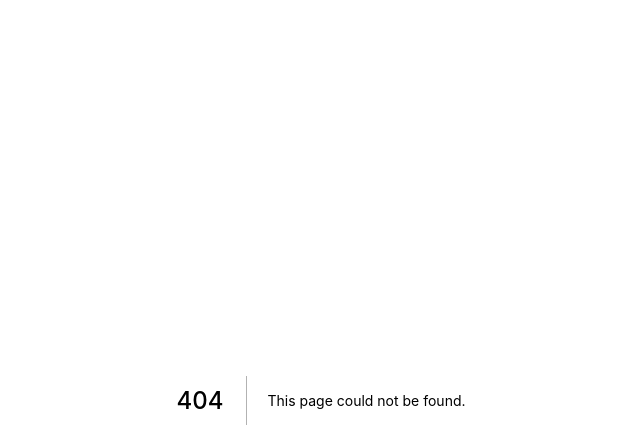
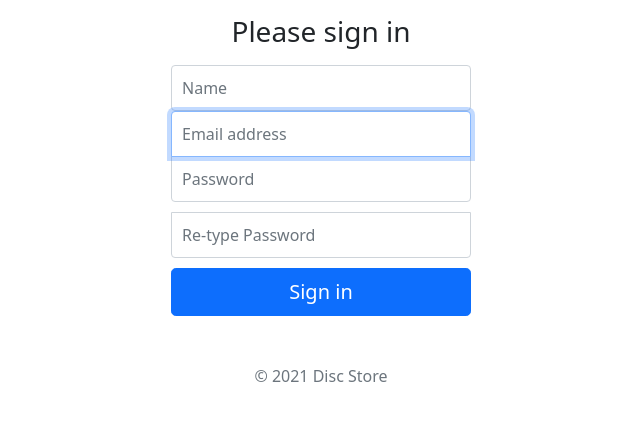
Before and after one commit to ryoyin/disc-store-frontend, a Next.js app: page /user/register in a window 1280 px wide. Before the commit this address had no page. Shown: the top 448 px of the page, without its empty margins (319-959 px from the left). Built offline with nearby package versions, Linux system fonts and the light colour scheme.

Commit message:
complete register and logout

```diff
--- a/layouts/layout.js
+++ b/layouts/layout.js
@@ -15,7 +15,7 @@ export default function Layout({user, children}) {
       <header>
         <nav className="navbar navbar-expand-lg navbar-light bg-light">
           <div className="container-fluid">
-            <a className="navbar-brand" href="#"><img src="./images/logo.png" /></a>
+            <a className="navbar-brand" href="#"><img src="./images/logo.jpeg" /></a>
             <button className="navbar-toggler" type="button" data-bs-toggle="collapse" data-bs-target="#navbarSupportedContent" aria-controls="navbarSupportedContent" aria-expanded="false" aria-label="Toggle navigation">
               <span className="navbar-toggler-icon"></span>
             </button>
@@ -86,7 +86,7 @@ const SignOutButton = () => {
 const SignUpButton = () => {
   return (
     <button className="btn text-nowrap">
-      <Link href="/user/regiser">
+      <Link href="/user/register">
         <a>Sign up</a>
       </Link>
     </button>
--- /dev/null
+++ b/pages/user/register.js
@@ -0,0 +1,103 @@
+import Head from 'next/head'
+import apiServer from '../../lib/server';
+import { useCookies } from "react-cookie"
+import { useFormik } from 'formik';
+import { useRouter } from 'next/router'
+import { checkUser } from '../../lib/auth'
+
+export default function Register() {
+
+  const [cookies, setCookie, removeCookie] = useCookies(["disc-store"])
+  const router = useRouter()
+
+  const user = checkUser({
+    isLoginPage: true,
+    redirectTo: "/",
+    redirectIfFound: true,
+  })
+
+  // if(user) router.push('/')
+
+  // console.log(cookies.token)
+
+  const formik = useFormik({
+    initialValues: {
+      name: '',
+      email: '',
+      password: '',
+      confirm_password: '',
+      device_name: 'next.js',
+    },
+    onSubmit: values => {
+      apiServer
+        .post('/api/user/register', values)
+        .then(response => {
+          console.log('show response');
+          console.log(response);
+          let user = response.data.user
+          setCookie('user', JSON.stringify(user), {
+            path: "/",
+            maxAge: 60 * 60 * 24 * 30, // Expires after 1hr
+            sameSite: true,
+          })
+          router.push('/user/login')
+        });
+    },
+  });
+
+  return (
+    <>
+      <Head>
+        <meta charSet="utf-8" />
+        <meta name="viewport" content="width=device-width, initial-scale=1"/ >
+        <meta name="description" content="" />
+        <meta name="author" content="Mark Otto, Jacob Thornton, and Bootstrap contributors" />
+        <meta name="generator" content="Hugo 0.80.0" />
+        <title>Signin Template · Bootstrap v5.0</title>
+      </Head>
+      <div className="text-center">
+        <main className="form-signin">
+          <form onSubmit={formik.handleSubmit}>
+
+            <h1 className="h3 mb-3 fw-normal">Please sign in</h1>
+
+            <label htmlFor="inputName" className="visually-hidden">Name</label>
+            <input id="name" name="name" type="name" onChange={formik.handleChange} value={formik.values.name} placeholder="Name" className="form-control" required autoFocus />
+
+            <label htmlFor="inputEmail" className="visually-hidden">Email address</label>
+            <input id="email" name="email" type="email" onChange={formik.handleChange} value={formik.values.email} placeholder="Email address" className="form-control" required autoFocus />
+
+            <label htmlFor="inputPassword" className="visually-hidden">Password</label>
+            <input id="password" name="password" type="password" onChange={formik.handleChange} value={formik.values.password} placeholder="Password" className="form-control" required />
+            <label htmlFor="inputPassword" className="visually-hidden">Confirm Password</label>
+            <input id="confirm_password" name="confirm_password" type="password" onChange={formik.handleChange} value={formik.values.confirm_password} placeholder="Re-type Password" className="form-control" required />
+
+            <input id="device_name" name="device_name" type="hidden" value={formik.values.device_name} />
+
+            <button className="w-100 btn btn-lg btn-primary" type="submit">Sign in</button>
+            <p className="mt-5 mb-3 text-muted">&copy; 2021 Disc Store</p>
+
+            {/* <button type="submit">Submit</button> */}
+
+          </form>
+        </main>
+      </div>
+      <style jsx>{`
+          .bd-placeholder-img {
+            font-size: 1.125rem;
+            text-anchor: middle;
+            -webkit-user-select: none;
+            -moz-user-select: none;
+            user-select: none;
+          }
+
+          @media (min-width: 768px) {
+            .bd-placeholder-img-lg {
+              font-size: 3.5rem;
+            }
+          }
+        `}
+      </style>
+    </>
+  )
+}
```
Also changed, not shown: pages/user/logout.js (added, +15 -0 lines), public/images/logo.jpeg (added).
